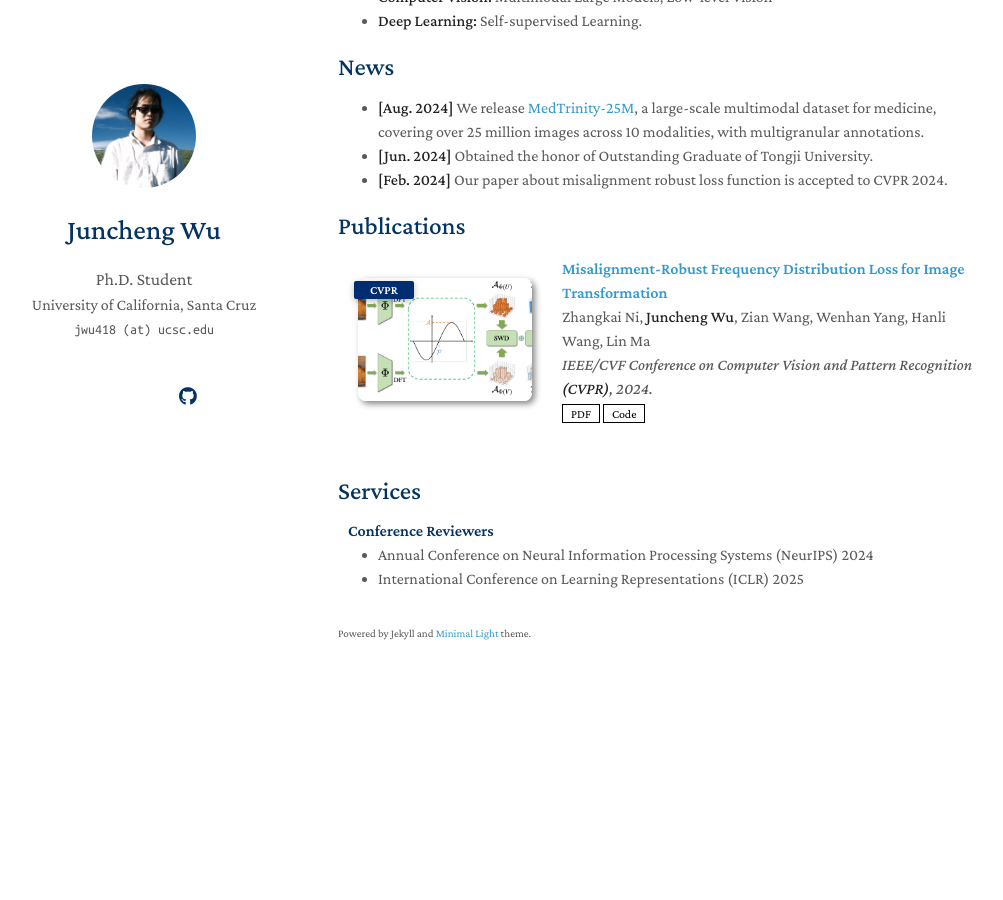
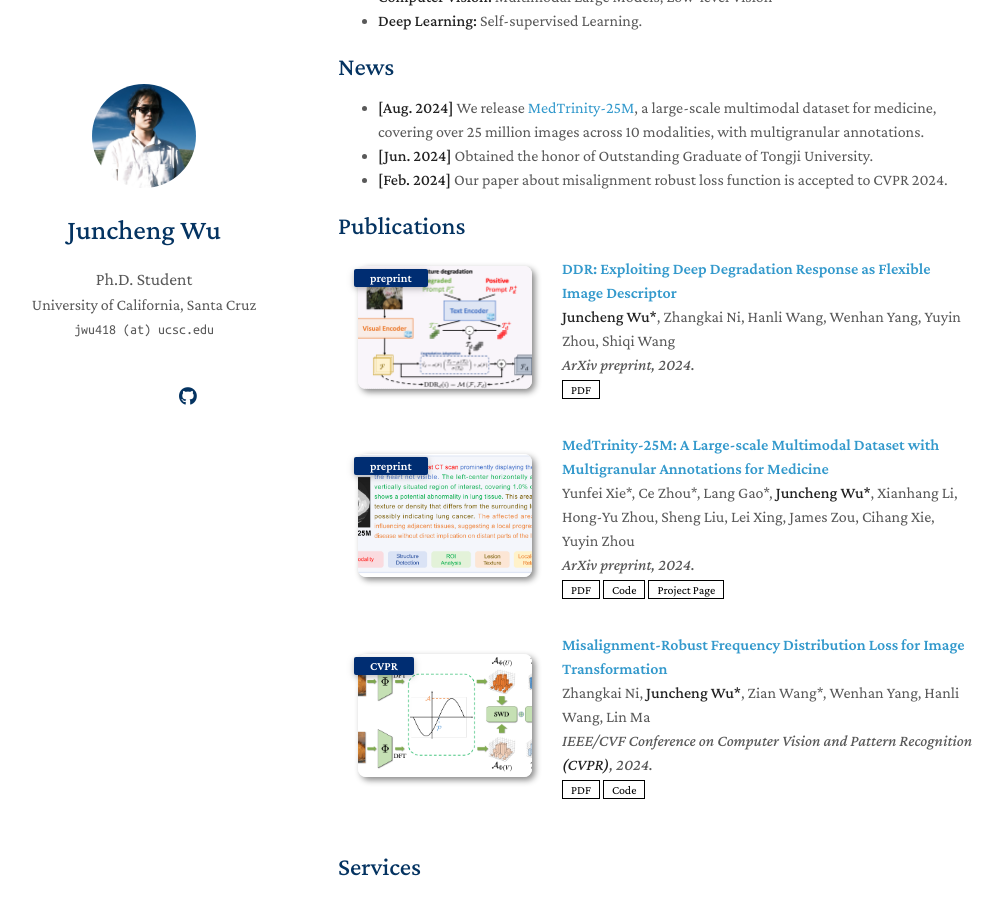
Before and after one commit to Chtholly17/Chtholly17.github.io, a Jekyll site: the page built from index.md, in a window 1280 px wide and 900 px high, scrolled down 326 px. Shown: the whole window, without its empty margins (132-1135 px from the left). Built offline with Jekyll 4.4.1, drawn with Linux system fonts in a browser that asks for light colours; a style sheet for code colours, icons or effects is not loaded; our own code applies the rules of GitHub Pages for plain Markdown files; before the commit the page ends 1040 px from its top, so only the background shows below that.

Commit message:
Publication Update

```diff
--- a/_data/publications.yml
+++ b/_data/publications.yml
@@ -1,17 +1,23 @@
 main:
 
-  # - title: Continual Learning for Abdominal Multi-Organ and Tumor Segmentation
-  #   authors: Yixiao Zhang, Xinyi Li, Huimiao Chen, Alan Yuille, <strong>Yaoyao Liu*</strong>, Zongwei Zhou* (*Corresponding authors)
-  #   conference_short: MICCAI
-  #   conference: International Conference on Medical Image Computing and Computer-Assisted Intervention <strong>(MICCAI)</strong>, 2023.
-  #   pdf: https://arxiv.org/pdf/2306.00988.pdf
-  #   code: https://github.com/MrGiovanni/ContinualLearning
-  #   bibtex: https://bib.yliu.me/MICCAI23.txt
-  #   image: ./assets/img/teaser_example_2.png
-  #   notes: Early Accept
+  - title: "DDR: Exploiting Deep Degradation Response as Flexible Image Descriptor"
+    authors: <strong>Juncheng Wu*</strong>, Zhangkai Ni, Hanli Wang, Wenhan Yang, Yuyin Zhou, Shiqi Wang
+    conference_short: preprint
+    conference: ArXiv preprint, 2024.
+    pdf: https://arxiv.org/pdf/2406.08377
+    image: ./assets/img/DDR.png
+
+  - title: "MedTrinity-25M: A Large-scale Multimodal Dataset with Multigranular Annotations for Medicine"
+    authors: Yunfei Xie*, Ce Zhou*, Lang Gao*, <strong>Juncheng Wu*</strong>, Xianhang Li, Hong-Yu Zhou, Sheng Liu, Lei Xing, James Zou, Cihang Xie, Yuyin Zhou
+    conference_short: preprint
+    conference: ArXiv preprint, 2024.
+    pdf: https://arxiv.org/pdf/2408.02900
+    code: https://github.com/UCSC-VLAA/MedTrinity-25M
+    page: https://yunfeixie233.github.io/MedTrinity-25M/
+    image: ./assets/img/MedTrinity.png
 
   - title: "Misalignment-Robust Frequency Distribution Loss for Image Transformation"
-    authors: Zhangkai Ni, <strong>Juncheng Wu</strong>, Zian Wang, Wenhan Yang, Hanli Wang, Lin Ma
+    authors: Zhangkai Ni, <strong>Juncheng Wu*</strong>, Zian Wang*, Wenhan Yang, Hanli Wang, Lin Ma
     conference_short: CVPR
     conference: IEEE/CVF Conference on Computer Vision and Pattern Recognition <strong>(CVPR)</strong>, 2024.
     pdf: https://openaccess.thecvf.com/content/CVPR2024/papers/Ni_Misalignment-Robust_Frequency_Distribution_Loss_for_Image_Transformation_CVPR_2024_paper.pdf
```
Also changed, not shown: assets/img/DDR.png (added), assets/img/MedTrinity.png (added), assets/img/teaser_example.png (deleted), assets/img/teaser_example_2.png (deleted).
